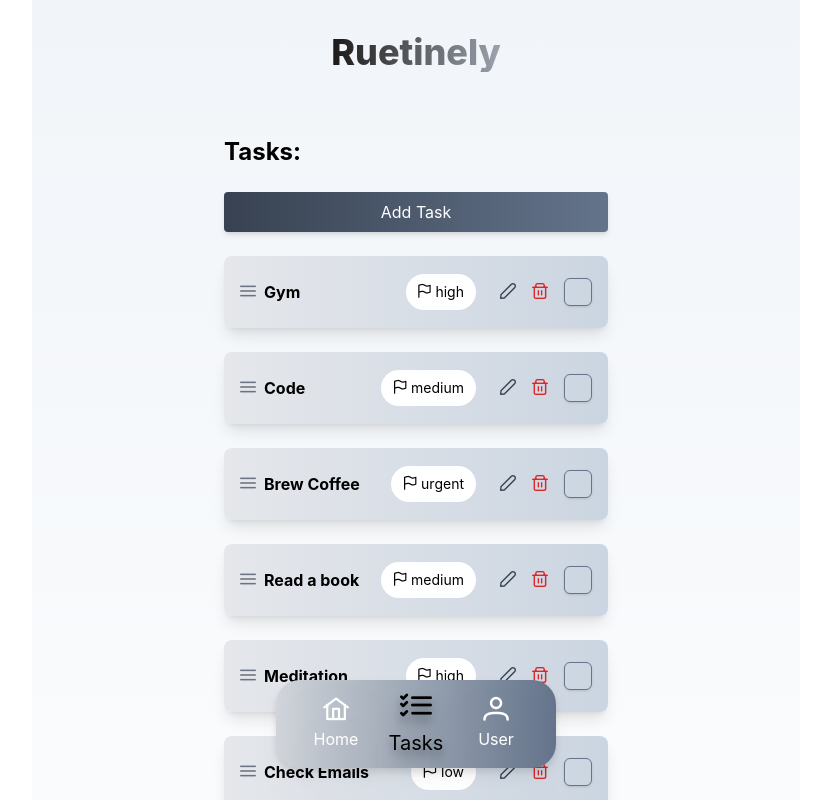
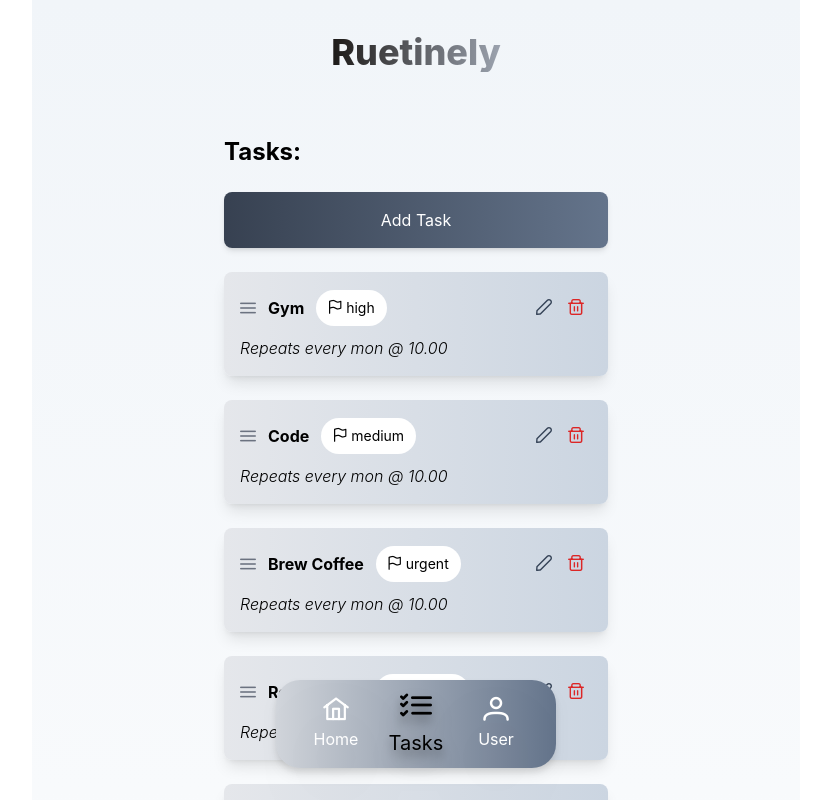
Before and after one commit to rjsreino/ruetinely, a Vue app: page /tasks in a window 1280 px wide. Shown: the top 800 px of the page, without its empty margins (224-1055 px from the left). Built offline with nearby package versions, Linux system fonts and the light colour scheme.

Commit message:
feat: included time and repeat details, edit includes time and repeat, day picker in progress

```diff
--- /dev/null
+++ b/src/components/DayPick.vue
@@ -0,0 +1,11 @@
+<template>
+  <div class="inline-flex items-center">
+    <label class="flex items-center cursor-pointer relative">
+      <input
+        type="checkbox"
+        class="peer h-7 w-7 cursor-pointer transition-all appearance-none rounded-md shadow hover:shadow-md border border-slate-500 checked:bg-slate-800 checked:border-slate-800"
+        id="check"
+      />
+    </label>
+  </div>
+</template>
--- a/src/components/TaskList.vue
+++ b/src/components/TaskList.vue
@@ -1,5 +1,6 @@
 <script setup>
 import TaskSingle from './TaskSingle.vue'
+import TaskPlaceholder from './TaskPlaceholder.vue'
 import { useTaskStore } from '@/stores/taskStore'
 
 import { computed } from 'vue'
@@ -12,6 +13,7 @@ const tasks = computed(() => taskStore.tasks)
     <div class="flex justify-center container-xl">
       <div class="grid grid-cols-1 gap-6">
         <h2 class="font-bold text-2xl">Tasks:</h2>
+        <div v-if="!tasks.length"><TaskPlaceholder /></div>
         <TaskSingle v-for="task in tasks" :key="task.id" :task="task" />
       </div>
     </div>
--- a/src/components/TaskListEdit.vue
+++ b/src/components/TaskListEdit.vue
@@ -46,9 +46,12 @@ const addNewTask = () => {
   const newTask = {
     id: Date.now().toString(),
     title: 'New Task',
-    priority: 'Medium',
+    priority: 'no priority',
+    repeat: [],
+    time: '00.00',
     completed: false,
   }
+  console.log(newTask)
   taskStore.addTask(newTask)
 }
 </script>
@@ -59,7 +62,7 @@ const addNewTask = () => {
         <h2 class="font-bold text-2xl">Tasks:</h2>
         <button
           @click="addNewTask"
-          class="px-4 py-2 bg-gradient-to-l from-slate-500 to-gray-700 text-white rounded hover:from-slate-600 hover:to-gray-800 shadow-md"
+          class="w-96 px-4 py-4 bg-gradient-to-l from-slate-500 to-gray-700 text-white rounded-lg hover:from-slate-600 hover:to-gray-800 shadow-md"
         >
           Add Task
         </button>
--- /dev/null
+++ b/src/components/TaskPlaceholder.vue
@@ -0,0 +1,13 @@
+<script setup></script>
+<template>
+  <div
+    class="w-96 p-4 bg-gradient-to-l from-slate-300 to-gray-200 rounded-lg shadow-lg sm:max-w-2xl md:max-w-2xl lg:max-w-2xl"
+  >
+    <div class="flex items-center justify-between w-full">
+      <!--left side-->
+      <div>
+        <label class="font-bold">Add task here</label>
+      </div>
+    </div>
+  </div>
+</template>
--- a/src/components/TaskSingle.vue
+++ b/src/components/TaskSingle.vue
@@ -19,13 +19,15 @@ const toggleCompleted = () => {
   >
     <div class="flex items-center justify-between w-full">
       <!--left side-->
-      <div>
-        <label :class="['font-bold', { 'line-through': task.completed }]">
-          {{ task.title }}
-        </label>
+      <label :class="['font-bold mr-3', { 'line-through': task.completed }]">
+        {{ task.title }}
+      </label>
+      <div class="font-light italic mr-3">
+        <i class="pi pi-clock"></i>
+        {{ task.time }}
       </div>
       <!--priority status mini card-->
-      <div class="ml-4 px-3 py-2 bg-white rounded-full border-1 border-black text-sm">
+      <div class="px-3 py-2 bg-white rounded-full border-1 border-black text-sm">
         <i class="pi pi-flag"></i>
         {{ task.priority }}
       </div>
--- a/src/components/TaskSingleEdit.vue
+++ b/src/components/TaskSingleEdit.vue
@@ -1,7 +1,7 @@
 <script setup>
 import { defineProps } from 'vue'
 import { useTaskStore } from '@/stores/taskStore'
-import CheckBox from './CheckBox.vue'
+import DayPick from './DayPick.vue'
 
 import { ref } from 'vue'
 
@@ -11,26 +11,33 @@ const props = defineProps({
 
 const taskStore = useTaskStore()
 
-// State for editing
+// state for editing
 const isEditing = ref(false)
 const editedTitle = ref(props.task.title)
 const editedPriority = ref(props.task.priority)
+const editedRepeat = ref(props.task.repeat)
+const editedTime = ref(props.task.time)
 
 const priorityOptions = ['no priority', 'low', 'medium', 'high', 'urgent']
+const dayOptions = ['mon', 'tue', 'wed', 'thu', 'fri', 'sat', 'sun']
 
-// For drag visualization
+// drag visualization
 const isDraggedOver = ref(false)
 
 const startEditing = () => {
   isEditing.value = true
   editedTitle.value = props.task.title
   editedPriority.value = props.task.priority
+  editedRepeat.value = props.task.repeat
+  editedTime.value = props.task.time
 }
 
 const saveChanges = () => {
   if (editedTitle.value.trim()) {
     taskStore.updateTaskTitle(props.task.id, editedTitle.value)
     taskStore.updateTaskPriority(props.task.id, editedPriority.value)
+    taskStore.updateTaskRepeat(props.task.id, editedRepeat.value)
+    taskStore.updateTaskTime(props.task.id, editedTime.value)
   }
   isEditing.value = false
 }
@@ -58,32 +65,27 @@ const handleDragLeave = () => {
       isDraggedOver
         ? 'bg-slate-400 border-2 border-slate-600'
         : 'bg-gradient-to-l from-slate-300 to-gray-200',
-      { 'opacity-60': task.completed },
     ]"
     @dragover="handleDragOver"
     @dragleave="handleDragLeave"
     @dragend="isDraggedOver = false"
     @drop="isDraggedOver = false"
   >
-    <!-- Normal View -->
-    <div v-if="!isEditing" class="flex items-center justify-between w-full">
+    <!-- two flex boxes on top of each other -->
+    <div v-if="!isEditing">
+      <div class="flex items-center justify-between w-full">
         <div class="flex items-center">
-        <div class="cursor-move mr-2 text-gray-500">
-          <i class="pi pi-bars"></i>
-        </div>
-        <div>
-          <label :class="['font-bold', { 'line-through': task.completed }]">
+          <i class="pi pi-bars cursor-move mr-3 text-gray-500"></i>
+          <label class="font-bold mr-3">
             {{ task.title }}
           </label>
+          <div class="px-3 py-2 bg-white rounded-full border-1 border-black text-sm">
+            <i class="pi pi-flag"></i>
+            {{ task.priority }}
           </div>
         </div>
 
         <div class="flex items-center">
-        <div class="ml-4 px-3 py-2 bg-white rounded-full border-1 border-black text-sm">
-          <i class="pi pi-flag"></i>
-          {{ task.priority }}
-        </div>
-
           <div class="flex ml-4">
             <button @click="startEditing" class="p-2 text-slate-700 hover:text-slate-900">
               <i class="pi pi-pencil"></i>
@@ -92,14 +94,11 @@ const handleDragLeave = () => {
             <button @click="deleteTask" class="p-2 text-red-600 hover:text-red-700">
               <i class="pi pi-trash"></i>
             </button>
-
-          <CheckBox
-            class="ml-2"
-            :modelValue="task.completed"
-            @update:modelValue="toggleCompleted"
-          />
           </div>
         </div>
+      </div>
+      <!--repeat details-->
+      <div class="mt-2 font-light italic">Repeats every mon @ 10.00</div>
     </div>
 
     <!-- Edit View -->
@@ -107,6 +106,19 @@ const handleDragLeave = () => {
       <input
         v-model="editedTitle"
         type="text"
+        class="w-full p-2 border border-slate-400 rounded shadow-inner focus:outline-none focus:ring-2 focus:ring-slate-500"
+        @keyup.enter="saveChanges"
+      />
+      <input
+        v-model="editedRepeat"
+        type="text"
+        class="w-full p-2 border border-slate-400 rounded shadow-inner focus:outline-none focus:ring-2 focus:ring-slate-500"
+        @keyup.enter="saveChanges"
+      />
+      <DayPick />
+      <input
+        v-model="editedTime"
+        type="time"
         class="w-full p-2 border border-slate-400 rounded shadow-inner focus:outline-none focus:ring-2 focus:ring-slate-500"
         @keyup.enter="saveChanges"
       />
--- a/src/stores/taskStore.js
+++ b/src/stores/taskStore.js
@@ -28,6 +28,18 @@ export const useTaskStore = defineStore('tasks', {
         task.title = title
       }
     },
+    updateTaskRepeat(taskId, repeat) {
+      const task = this.tasks.find((t) => t.id === taskId)
+      if (task) {
+        task.repeat = repeat
+      }
+    },
+    updateTaskTime(taskId, time) {
+      const task = this.tasks.find((t) => t.id === taskId)
+      if (task) {
+        task.time = time
+      }
+    },
     deleteTask(taskId) {
       this.tasks = this.tasks.filter((t) => t.id !== taskId)
     },
--- a/src/tasks.json
+++ b/src/tasks.json
@@ -2,127 +2,64 @@
   {
     "title": "Gym",
     "priority": "high",
-    "repeat": {
-      "mon": "10.00",
-      "tue": "10.00",
-      "wed": "10.00",
-      "thu": "10.00",
-      "fri": "10.00",
-      "sat": "10.00",
-      "sun": "10.00"
-    },
+    "repeat": ["mon", "tue", "thu", "fri"],
+    "time": "06.00",
     "id": "1"
   },
   {
     "title": "Code",
     "priority": "medium",
-    "repeat": {
-      "mon": "11.00",
-      "tue": "11.00",
-      "wed": "11.00",
-      "thu": "11.00",
-      "fri": "11.00",
-      "sat": "11.00",
-      "sun": "11.00"
-    },
+    "repeat": ["mon", "tue", "wed", "thu", "fri", "sat", "sun"],
+    "time": "11.00",
     "id": "2"
   },
   {
     "title": "Brew Coffee",
     "priority": "urgent",
-    "repeat": {
-      "mon": "08.00",
-      "tue": "08.00",
-      "wed": "08.00",
-      "thu": "08.00",
-      "fri": "08.00",
-      "sat": "08.00",
-      "sun": "08.00"
-    },
+    "repeat": ["mon", "tue", "wed", "thu", "fri", "sat", "sun"],
+    "time": "08.00",
     "id": "3"
   },
   {
     "title": "Read a book",
     "priority": "medium",
-    "repeat": {
-      "mon": "20.00",
-      "tue": "20.00",
-      "wed": "20.00",
-      "thu": "20.00",
-      "fri": "20.00",
-      "sat": "20.00",
-      "sun": "20.00"
-    },
+    "repeat": ["wed", "sat", "sun"],
+    "time": "22.00",
     "id": "4"
   },
   {
     "title": "Meditation",
     "priority": "high",
-    "repeat": {
-      "mon": "07.30",
-      "tue": "07.30",
-      "wed": "07.30",
-      "thu": "07.30",
-      "fri": "07.30",
-      "sat": "07.30",
-      "sun": "07.30"
-    },
+    "repeat": ["sun"],
+    "time": "05.45",
     "id": "5"
   },
   {
     "title": "Check Emails",
     "priority": "low",
-    "repeat": {
-      "mon": "09.00",
-      "tue": "09.00",
-      "wed": "09.00",
-      "thu": "09.00",
-      "fri": "09.00",
-      "sat": "09.00",
-      "sun": "09.00"
-    },
+    "repeat": ["mon", "tue", "wed", "thu", "fri", "sat", "sun"],
+    "time": "10.00",
     "id": "6"
   },
   {
     "title": "Walk the Dog",
     "priority": "high",
-    "repeat": {
-      "mon": "18.00",
-      "tue": "18.00",
-      "wed": "18.00",
-      "thu": "18.00",
-      "fri": "18.00",
-      "sat": "18.00",
-      "sun": "18.00"
-    },
+    "repeat": ["mon", "tue", "wed", "thu", "fri", "sat", "sun"],
+    "time": "13.00",
     "id": "7"
   },
   {
     "title": "Grocery Shopping",
     "priority": "medium",
-    "repeat": {
-      "mon": "16.00",
-      "tue": "16.00",
-      "wed": "16.00",
-      "thu": "16.00",
-      "fri": "16.00",
-      "sat": "16.00",
-      "sun": "16.00"
-    },
+    "repeat": ["tue", "sat"],
+    "time": "15.00",
     "id": "8"
   },
   {
     "title": "Call Family",
-    "priority": "urgent",
-    "repeat": {
-      "mon": "19.30",
-      "tue": "19.30",
-      "wed": "19.30",
-      "thu": "19.30",
-      "fri": "19.30",
-      "sat": "19.30",
-      "sun": "19.30"
-    },
+    "priority": "medium",
+    "repeat": ["tue", "thu", "sat"],
+    "time": "19.00",
     "id": "9"
   }
 ]
```
Lines whose indentation alone changed are shown as unchanged.
